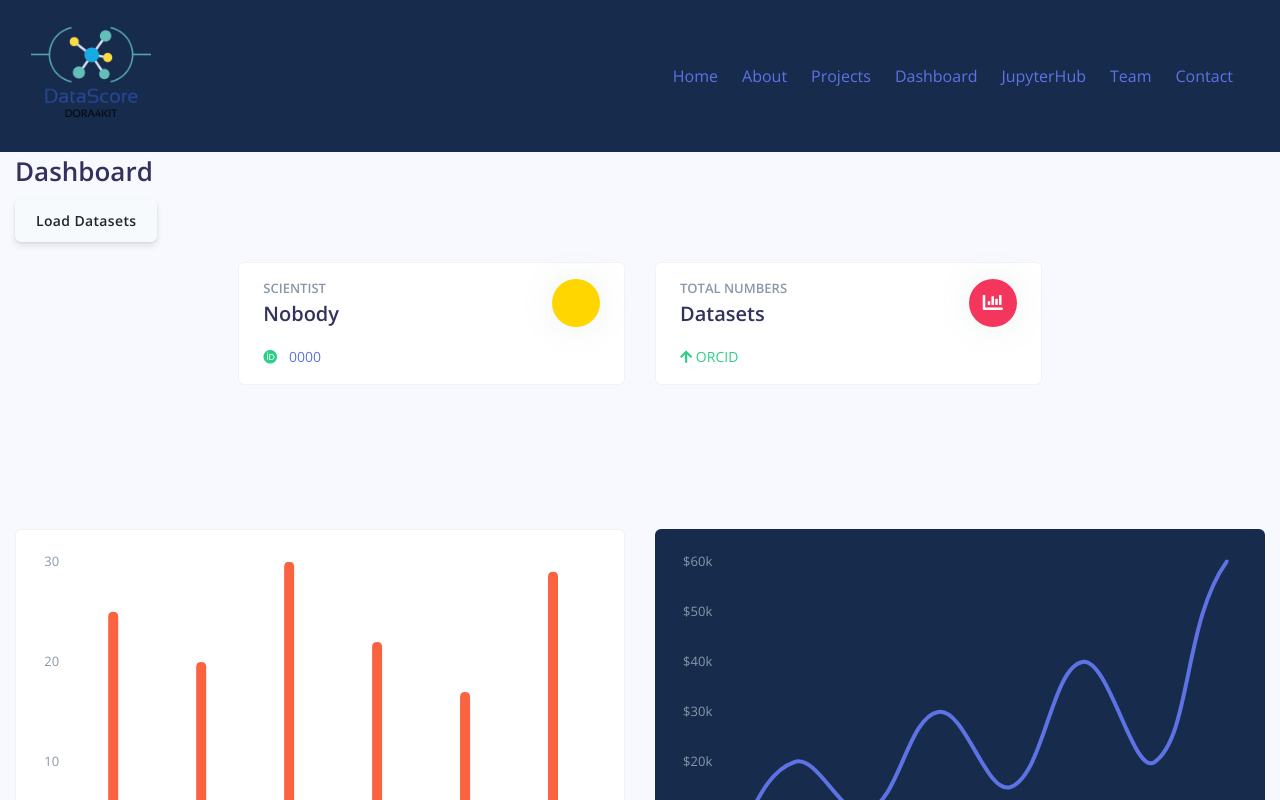
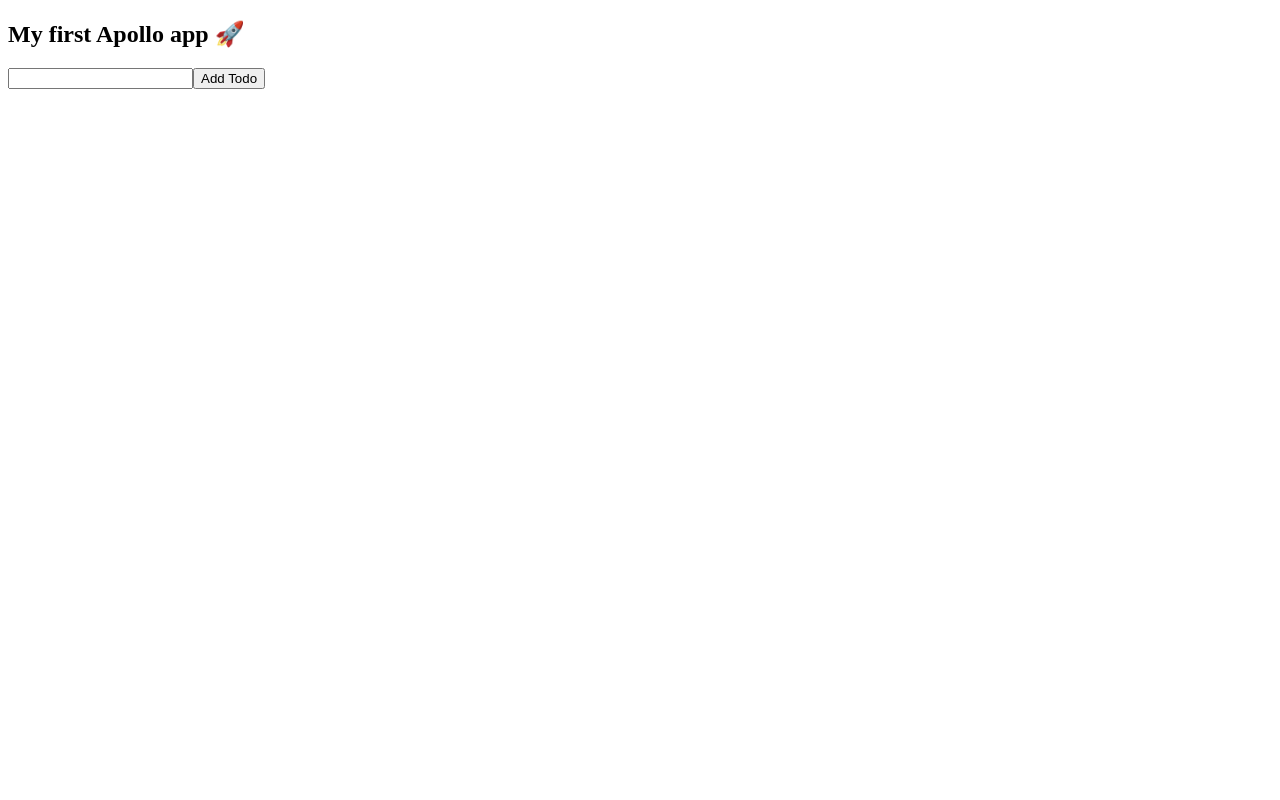
Before and after one commit to ASDSE/datascore-reactjs, a React (Create React App) app: page /dashboard in a window 1280 px wide. Shown: the top 800 px of the page. Built offline with nearby package versions, Linux system fonts and the light colour scheme.

Commit message:
working on mutations

```diff
--- a/src/components/GraphQL/GraphQLClient.js
+++ b/src/components/GraphQL/GraphQLClient.js
@@ -28,6 +28,25 @@
     }
   `;
 
+  const DATA_CITE_MUTATION = gql`
+      mutation GetExchangeRates {
+        person(id: "https://orcid.org/0000-0002-2906-2577") {
+          id
+          name
+          datasets {
+            nodes {
+              id
+              downloadCount
+              viewCount
+              citations {
+                totalCount
+              }
+            }
+          }
+        }
+      }
+    `;
+
   function DCQuery() {
   const { loading, error, data } = useQuery(DATA_CITE_QUERY);
 
@@ -49,4 +68,4 @@
   );
 }
 
-export {client, DCQuery, DATA_CITE_QUERY};
+export {client, DCQuery, DATA_CITE_QUERY, DATA_CITE_MUTATION};
--- a/src/index.js
+++ b/src/index.js
@@ -1,52 +1,57 @@
-  import React from 'react';
-  import ReactDOM from 'react-dom';
-  import {ApolloProvider } from '@apollo/client';
-  import {client} from "components/GraphQL/GraphQLClient.js";
-  import { Route, BrowserRouter as Router, Switch} from 'react-router-dom'
-  import "assets/plugins/nucleo/css/nucleo.css";
-  import "@fortawesome/fontawesome-free/css/all.min.css";
-  import "assets/css/argon-dashboard-react.css";
+import React from 'react';
+import ReactDOM, {render} from 'react-dom';
 
-  //import './index.css';
-  import App from './App';
-  import Error404 from './error'
-  import About from 'views/About'
-  import Contact from 'views/Contact'
-  import Disclaimer from 'views/Disclaimer'
-  import Team from 'views/Team'
-  import Dashboard from 'views/Dashboard'
-  import ProjectCards from "views/Projects";
-  import JupyterHub from "views/JupyterHub";
-  import Navbars from "components/Navbars/Navbars.js";
-  import Footer from "components/Footers/MainFooter"
-  const routing = (
-          <div>
-            <ApolloProvider client={client}>
-              <Router>
-                <Navbars />
-                <Switch>
-                  <Route exact path="/" component={App} />
-                  <Route exact path="/projects" component={ProjectCards} />
-                  <Route exact path="/contact" component={Contact} />
-                  <Route exact path="/team" component={Team} />
-                  <Route exact path="/about" component={About} />
-                  <Route exact path="/disclaimer" component={Disclaimer} />
-                  <Route exact path="/dashboard" component={Dashboard} />
-                  <Route exact path="/jupyterhub" component={JupyterHub} />
+import { gql, useMutation, ApolloProvider, ApolloClient, InMemoryCache } from '@apollo/client';
 
 
-                  <Route component={Error404} />
+const client = new ApolloClient({
+  uri: 'https://48p1r2roz4.sse.codesandbox.io',
+  cache: new InMemoryCache()
+});
 
-                </Switch>
-                <Footer/>
-              </Router>
-            </ApolloProvider>
-          </div>
+const ADD_TODO = gql`
+  mutation AddTodo($type: String!) {
+    addTodo(type: $type) {
+      id
+      type
+    }
+  }
+`;
+
+function AddTodo() {
+  let input;
+  const [addTodo, { data }] = useMutation(ADD_TODO);
+
+  return (
+    <div>
+      <form
+        onSubmit={e => {
+          e.preventDefault();
+          addTodo({ variables: { type: input.value } });
+          input.value = '';
+        }}
+      >
+        <input
+          ref={node => {
+            input = node;
+          }}
+        />
+        <button type="submit">Add Todo</button>
+      </form>
+    </div>
   );
+}
 
 
+function App() {
+  return (
+    <ApolloProvider client={client}>
+      <div>
+        <h2>My first Apollo app 🚀</h2>
+        <AddTodo/>
+      </div>
+    </ApolloProvider>
+  );
+}
 
-  ReactDOM.render(
-    routing,
-    document.getElementById('root')
-  );
+render(<App />, document.getElementById('root'));
--- a/src/views/AdvisoryBoard.js
+++ b/src/views/AdvisoryBoard.js
@@ -4,4 +4,6 @@
     return <h1>AdvisoryBoard</h1>
   }
 }
+
+
 export default AdvisoryBoard
--- a/src/views/Dashboard.js
+++ b/src/views/Dashboard.js
@@ -1,7 +1,7 @@
 import React from 'react'
 import classnames from "classnames";
-import {client, DCQuery, DATA_CITE_QUERY} from "components/GraphQL/GraphQLClient.js";
-import { ApolloClient,ApolloProvider, InMemoryCache, gql, useQuery, useLazyQuery } from '@apollo/client';
+import {client, DCQuery, DATA_CITE_QUERY, DATA_CITE_MUTATION} from "components/GraphQL/GraphQLClient.js";
+import { ApolloClient,ApolloProvider, InMemoryCache, gql, useQuery, useLazyQuery, useMutation } from '@apollo/client';
 // javascipt plugin for creating charts
 import Chart from "chart.js";
 import InfoCards from 'views/dashboard/Info'
```
Also changed, not shown: src/index_main.js (+7 -2 lines).
